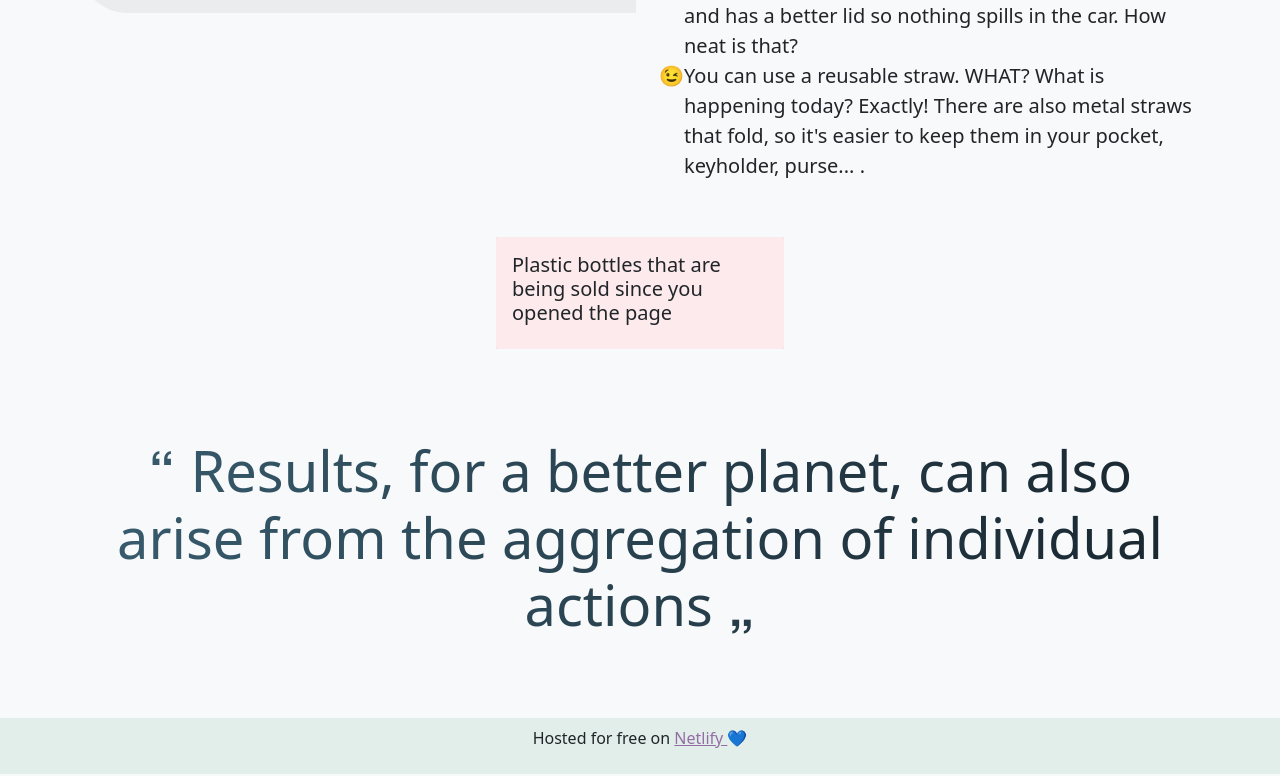
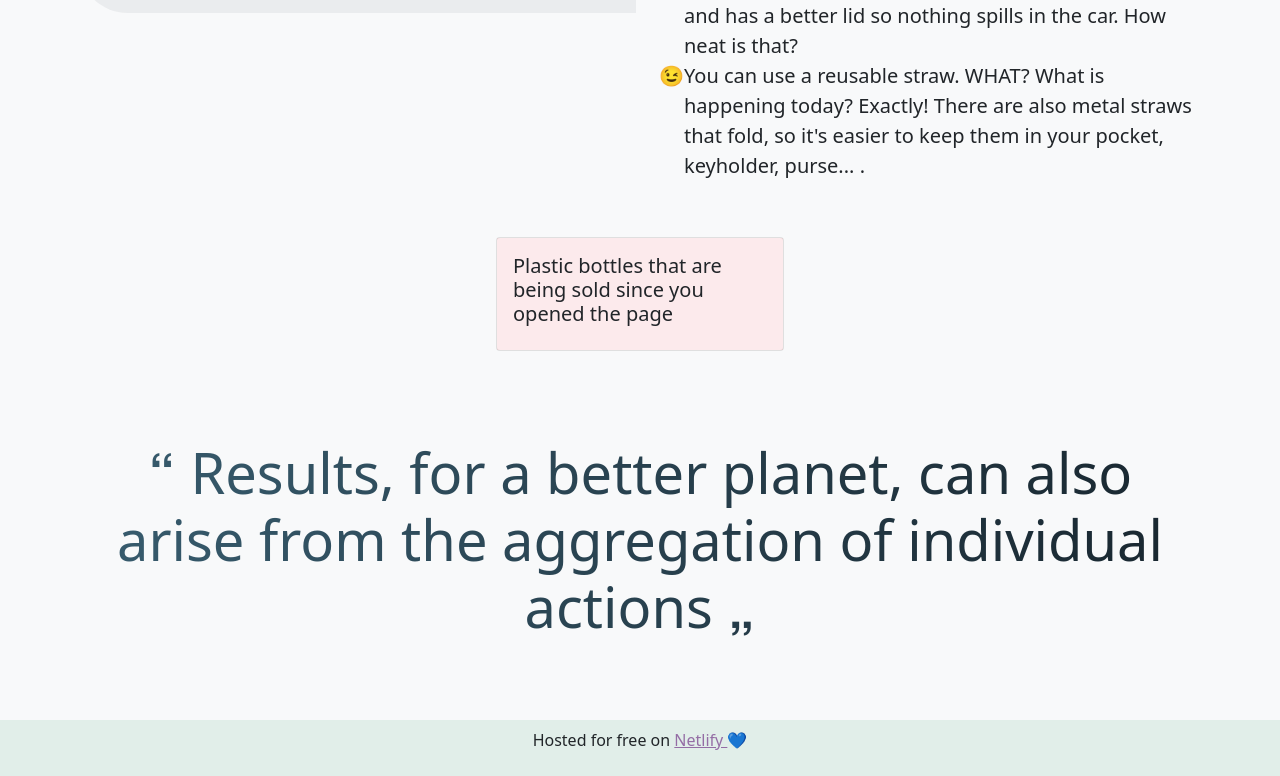
Before and after one commit to Vaia-Pasch/Plastic-Impact, a plain HTML site: page index.html in a window 1280 px wide. Shown: the part 2144-2920 px from the top of the page. Drawn offline with nearby package versions, Linux system fonts and the light colour scheme.

Commit message:
Update style.css

```diff
--- a/style.css
+++ b/style.css
@@ -32,7 +32,3 @@ h1, .nav-link, a, h2, h3, h4 {
   -webkit-background-clip: text;
   -webkit-text-fill-color: transparent;
 }
-
-.card {
-  border-style: none!important;
-}
```
